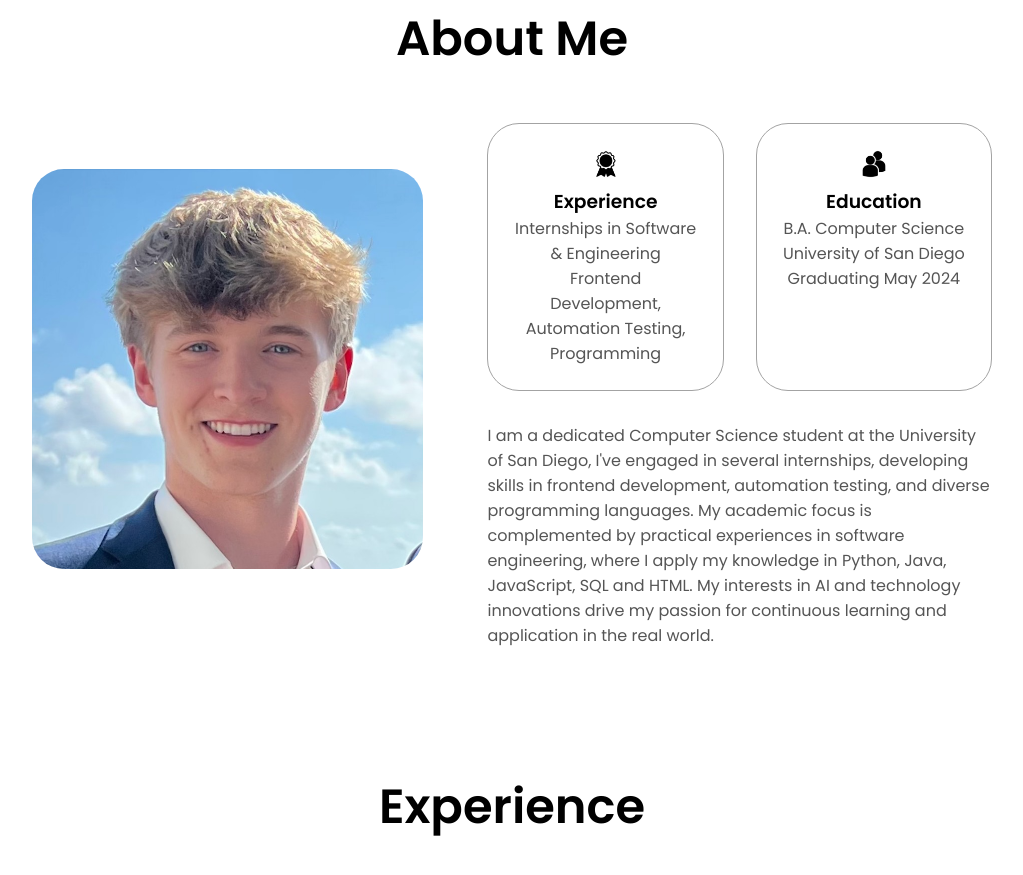
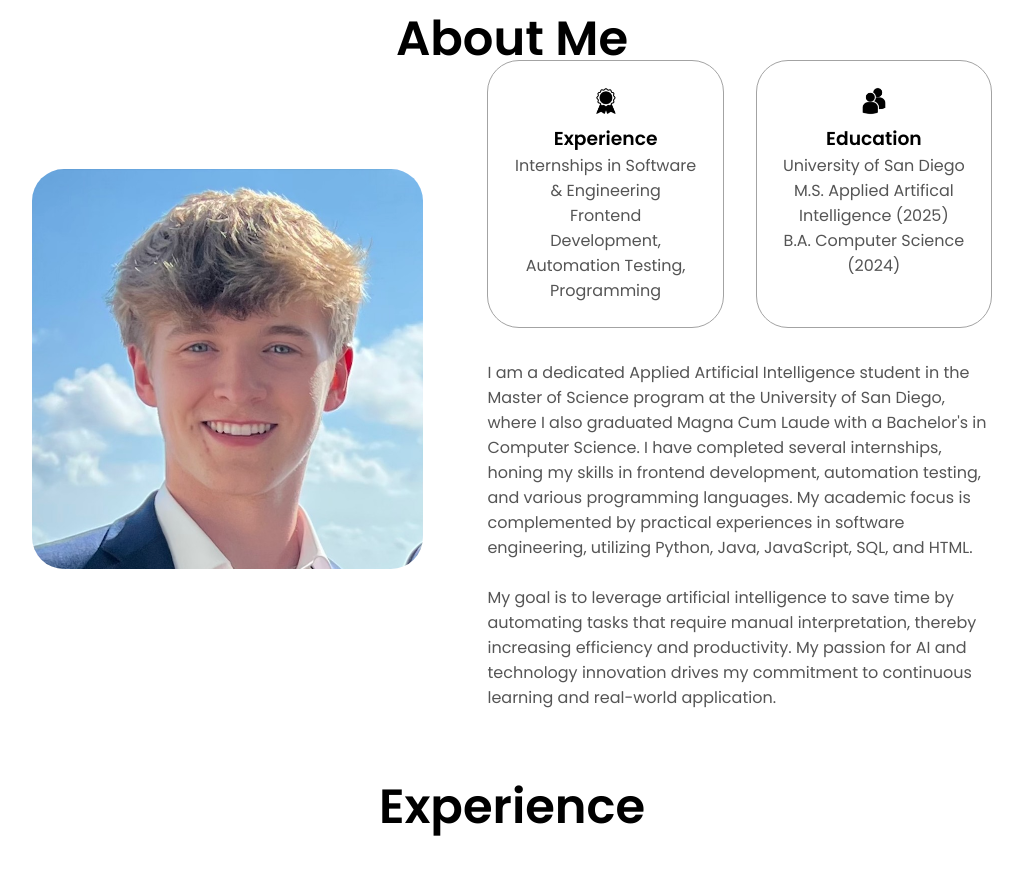
Before and after one commit to zacharyartman/PortfolioWebsite, a plain HTML site: page index.html in a window 1280 px wide. Shown: the part 925-1800 px from the top of the page, without its empty margins (128-1151 px from the left). Drawn offline with Linux system fonts and the light colour scheme.

Commit message:
updated bio and education

```diff
--- a/index.html
+++ b/index.html
@@ -83,19 +83,20 @@
           <div class="details-container">
             <img src="./assets/education.png" alt="Education icon" class="icon" />
             <h3>Education</h3>
-            <p>B.A. Computer Science<br />University of San Diego <br> Graduating May 2024</p>
+            <p>University of San Diego<br>M.S. Applied Artifical Intelligence (2025)<br />B.A. Computer Science (2024)</p>
           </div>
         </div>
         <div class="text-container">
           <p>
-            I am a dedicated Computer Science student at
-            the University of San Diego, I've engaged in several internships,
-            developing skills in frontend development, automation testing, and
-            diverse programming languages. My academic focus is complemented
-            by practical experiences in software engineering, where I apply my
-            knowledge in Python, Java, JavaScript, SQL and HTML. My interests in AI and
-            technology innovations drive my passion for continuous learning
-            and application in the real world.
+            I am a dedicated Applied Artificial Intelligence student in the Master of Science program at the University
+            of San Diego, where I also graduated Magna Cum Laude with a Bachelor's in Computer Science. I have completed
+            several internships, honing my skills in frontend development, automation testing, and various programming
+            languages. My academic focus is complemented by practical experiences in software engineering, utilizing
+            Python, Java, JavaScript, SQL, and HTML.
+            <br><br>
+            My goal is to leverage artificial intelligence to save time by automating tasks that require manual
+            interpretation, thereby increasing efficiency and productivity. My passion for AI and technology innovation
+            drives my commitment to continuous learning and real-world application.
           </p>
         </div>
       </div>
```
